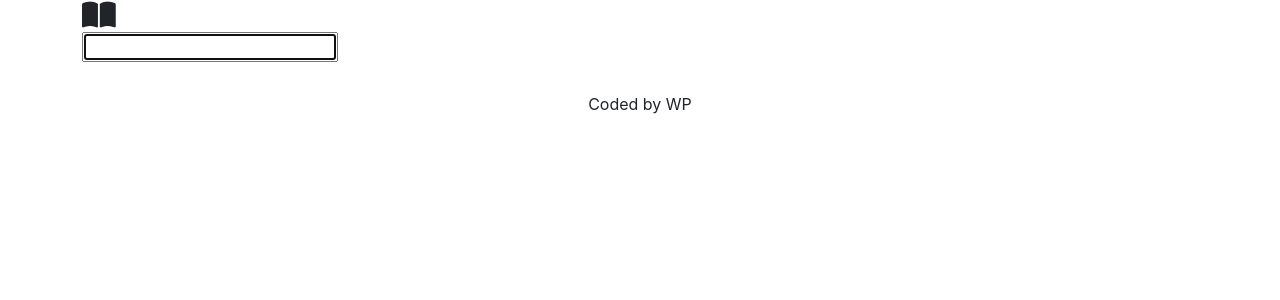
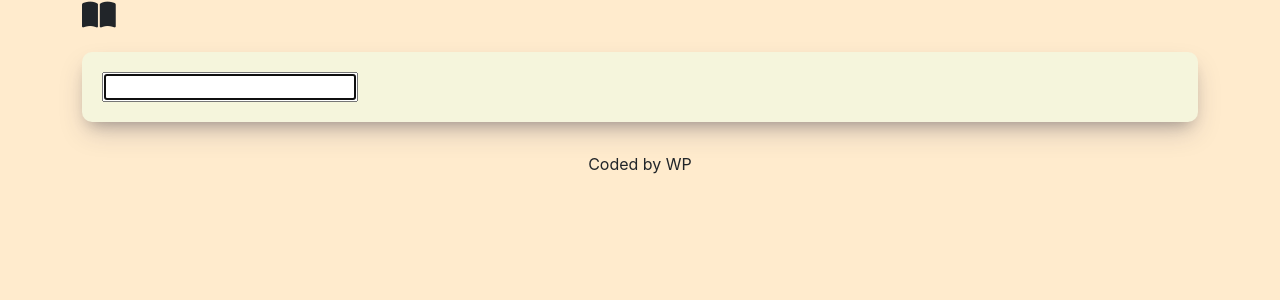
Before and after one commit to becauseidontlike/new-dictionary, a React (Create React App) app: page / in a window 1280 px wide. Shown: the top 300 px of the page. Built offline with nearby package versions, Linux system fonts and the light colour scheme.

Commit message:
sections created

```diff
--- a/src/App.css
+++ b/src/App.css
@@ -1,3 +1,11 @@
+body {
+  background-color: blanchedalmond;
+}
+
+a {
+  color: rgb(236, 162, 2);
+}
+
 .fa-solid {
   font-size: 30px;
 }
--- a/src/Dictionary.css
+++ b/src/Dictionary.css
@@ -0,0 +1,8 @@
+.Dictionary section {
+    background-color: beige;
+    padding: 20px;
+    border-radius: 10px;
+    box-shadow: rgba(50, 50, 93, 0.25) 0px 13px 27px -5px, rgba(0, 0, 0, 0.3) 0px 8px 16px -8px;
+    margin: 20px 0;
+    text-align: justify;
+}
--- a/src/Dictionary.js
+++ b/src/Dictionary.js
@@ -25,9 +25,11 @@
 }
     return (
         <div className="Dictionary">
+            <section>
             <form onSubmit={search}>
                 <input type="search" autoFocus={true} onChange={handleKeyword} />
             </form>
+            </section>
             <Result results={results} />
         </div>
     )
--- a/src/Result.js
+++ b/src/Result.js
@@ -8,6 +8,7 @@
 if (props.results) {
 return (
 <div className="Result">
+    <section>
         <h2>{props.results.word}</h2>
         {props.results.phonetics.map(function(phonetic, index) {
             return(
@@ -16,11 +17,14 @@
                 </div>
             )
         })}
+    </section>
+    <section>
         {props.results.meanings.map(function(meaning, index) {
             return  <div key={index}>
                         <Meaning meaning={meaning} />
                     </div>
         })}
+    </section>
 </div>
     )
 } else {
```
